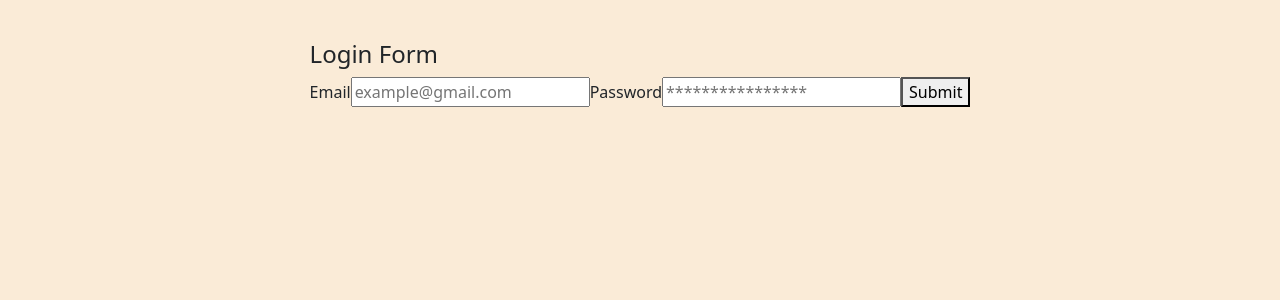
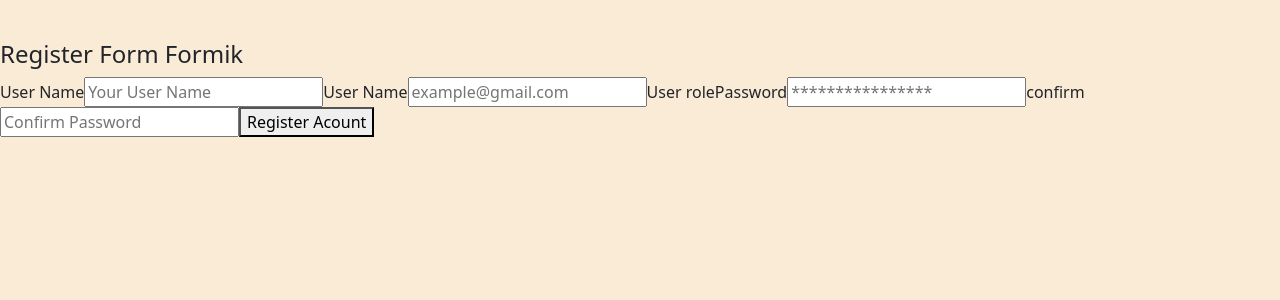
Before and after one commit to JuanferGG/proyecto-evolutivo, a React (Create React App) app: page / in a window 1280 px wide. Shown: the top 300 px of the page. Built offline with nearby package versions, Linux system fonts and the light colour scheme.

Commit message:
clase al 50%

```diff
--- a/src/App.js
+++ b/src/App.js
@@ -1,7 +1,7 @@
 import './App.css';
+import RegisterFormik from './components/pures/Forms/registerFormik';
 // import Father from './components/container/father';
-import TaskListComponent from './components/container/task_list';
-import LoginFormik from './components/pures/Forms/loginFormik';
+// import LoginFormik from './components/pures/Forms/loginFormik';
 import './index.css'
 
 function App() {
@@ -10,7 +10,8 @@
       {/* <Father></Father> */}
       {/* <TaskListComponent/> */}
       {/* Ejemplos  */}
-      <LoginFormik/>
+      {/* <LoginFormik/> */}
+      <RegisterFormik />
     </div>
   );
 }
--- a/src/components/pures/Forms/loginFormik.jsx
+++ b/src/components/pures/Forms/loginFormik.jsx
@@ -1,10 +1,16 @@
 import React from 'react';
-import { Formik, Field, Form } from 'formik';
+import { Formik, Field, Form, ErrorMessage } from 'formik';
 import * as Yup from 'yup';
 
 
 const loginSchema = Yup.object().shape(
-
+    {
+        email: Yup.string()
+            .email('Invalid email format')
+            .required('Email is Required'),
+        password: Yup.string()
+            .required('Password is required')
+    }
 )
 
 
@@ -18,31 +24,56 @@
 
     return (
         <div>
-            <h4>Login Form</h4>
+            <h4>Login Form :V</h4>
             <Formik
                 initialValues={initialCredentials}
+                //* Yup validation Schema
+                validationSchema={loginSchema}
+
                 onSubmit={async (values) => {
-                    await new Promise((r) => setTimeout(r, 500));
+                    await new Promise((r) => setTimeout(r, 1000));
                     alert(JSON.stringify(values, null, 2));
+                    //* We save the data in localStorage
+                    localStorage.setItem('credentials', values)
                 }}
             >
 
-                <form>
+                {/* We obtain props from Formik */}
+                {( { values,
+                    touched,
+                    errors,
+                    isSubmitting,
+                    handleChange,
+                    handleBlur } ) => (
+                        <Form>
                             <label htmlFor="email">Email</label>
-                    <Field id="email" name="enail" placeholder="example@gmail.com" />
+                            <Field id="email" name="email" placeholder="example@gmail.com" />
+
+                            {/* Email Errors */}
+                            {
+                                errors.email && touched.email && (
+                                    <ErrorMessage name="email" component="div" />
+                                )
+                            }
 
                             <label htmlFor="email">Password</label>
                             <Field
                                 id="password"
                                 name="password"
                                 placeholder="****************"
-                        type= 'password'
+                                type='password'
                             />
+                            {/* Password Errors */}
+                            {
+                                errors.password && touched.password && (
+                                    <ErrorMessage name="password" />
+                                )
+                            }
                             <button type="submit">Submit</button>
-
-                </form>
-
-
+                            { isSubmitting ? (<p>Login your Credentials...</p>) : null }
+                        </Form>
+                    )
+                }
             </Formik>
         </div>
     );
--- /dev/null
+++ b/src/components/pures/Forms/registerFormik.jsx
@@ -0,0 +1,133 @@
+import React from 'react';
+import { Formik, Field, Form, ErrorMessage } from 'formik';
+import * as Yup from 'yup';
+
+//* Models
+import { User } from '../../../models/user.class';
+import { ROLES } from '../../../models/roles.enum';
+
+
+const RegisterFormik = () => {
+
+    let user = new User();
+
+    const initialValues = {
+        username: '',
+        email: '',
+        password: '',
+        confirm: '',
+        role: ROLES.USER
+    }
+
+    const registerSchema = Yup.object().shape(
+        {
+            username: Yup.string()
+                .min(6, 'User name too short')
+                .max(12, 'User name too Long')
+                .required('User name is required'),
+            email: Yup.string()
+                .email('Email invalid Ej xxxxx@thing.xxx')
+                .required('Email is required'),
+            rol: Yup.string()
+                .oneOf([ROLES.USER, ROLES.ADMIN], 'You must Select a role: user / admin')
+                .required('Role is required'),
+            password: Yup.string()
+                .min(8, 'Password too short')
+                .required('Password is required'),
+            confirm: Yup.string()
+                .when("password", {
+                    is: value => (value && value.length > 0 ? true : false),
+                    then: Yup.string().oneOf(
+                        [Yup.ref("password")],
+                        'Password must Match!'
+                    ).required('You Must Confitm the password')
+                })
+        }
+    )
+
+    const submit = () => {
+        alert('Register User')
+    }
+
+    return (
+        <div>
+            <h4>Register Form Formik</h4>
+            <Formik
+                initialValues={initialValues}
+                // * Yup validation Schema
+                validationSchema={registerSchema}
+                onSubmit={async (values) => {
+                    await new Promise((r) => setTimeout(r, 1000));
+                    alert(JSON.stringify(values, null, 2));
+                }}
+            >
+
+                {({ values,
+                    touched,
+                    errors,
+                    isSubmitting,
+                    handleChange,
+                    handleBlur }) => (
+                        <Form>
+                            <label htmlFor="username">User Name</label>
+                            <Field id="username" type='text' name="username" placeholder="Your User Name" />
+
+                            {/* Username Errors */}
+                            {
+                                errors.username && touched.username && (
+                                    <ErrorMessage name="username" component="div" />
+                                )
+                            }
+
+                            <label htmlFor="email">User Name</label>
+                            <Field id="email" type='email' name="email" placeholder="example@gmail.com" />
+
+                            {/* Email Errors */}
+                            {
+                                errors.email && touched.email && (
+                                    <ErrorMessage name="email" component="div" />
+                                )
+                            }
+
+                            <label htmlFor="role">User role</label>
+
+                            <label htmlFor="password">Password</label>
+                            <Field
+                                id="password"
+                                name="password"
+                                placeholder="****************"
+                                type='password'
+                            />
+                            {/* Password Errors */}
+                            {
+                                errors.password && touched.password && (
+                                    <ErrorMessage name="password" component="div" />
+                                )
+                            }
+
+                            <label htmlFor="confirm">confirm</label>
+                            <Field
+                                id="confirm"
+                                name="confirm"
+                                placeholder= "Confirm Password"
+                                type='password'
+                            />
+                            {/* Confirm Password Errors */}
+                            {
+                                errors.confirm && touched.confirm && (
+                                    <ErrorMessage name="confirm" component="div"/>
+                                )
+                            }
+
+                            <button type="submit">Register Acount</button>
+                            { isSubmitting ? (<p>Sending your Credentials...</p>) : null }
+
+                        </Form>
+                    )}
+
+            </Formik>
+        </div>
+    );
+}
+
+export default RegisterFormik;
--- /dev/null
+++ b/src/models/roles.enum.js
@@ -0,0 +1,4 @@
+export const ROLES = {
+    USER: 'user',
+    ADMIN: 'admin'
+}
--- /dev/null
+++ b/src/models/user.class.js
@@ -0,0 +1,15 @@
+import { ROLES } from "./roles.enum";
+
+export class User {
+    username = '';
+    email = '';
+    password = '';
+    role = ROLES.USER
+
+    constructor (username, email, password, role){
+        this.username = username;
+        this.email = email;
+        this.password = password;
+        this.role = role
+    }
+}
```
Lines whose indentation alone changed are shown as unchanged.
